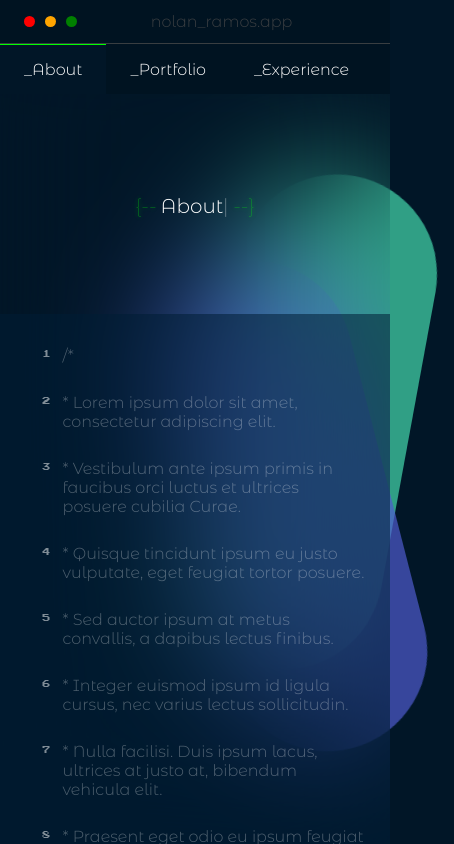
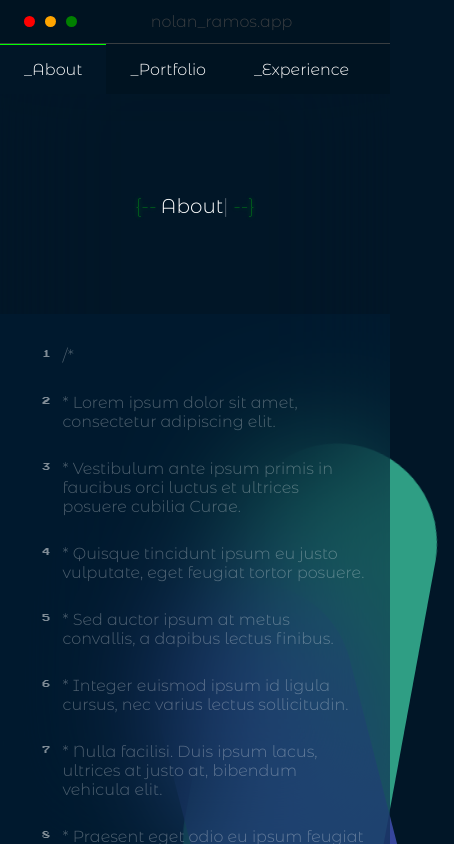
Before and after one commit to Nolan-ramos/Portfolio_nolan, a React (Vite) app: page / in a window 390 px wide. Shown: the top 844 px of the page, 454 px wide, since content can reach past the window. Built offline with nearby package versions, Linux system fonts and the light colour scheme.

Commit message:
experience responsive

```diff
--- a/src/App.scss
+++ b/src/App.scss
@@ -431,6 +431,7 @@
   color:#fff;
   line-height:normal;
   background:#011627;
+  backdrop-filter: blur(60px);
 }
 
 .App{
```
